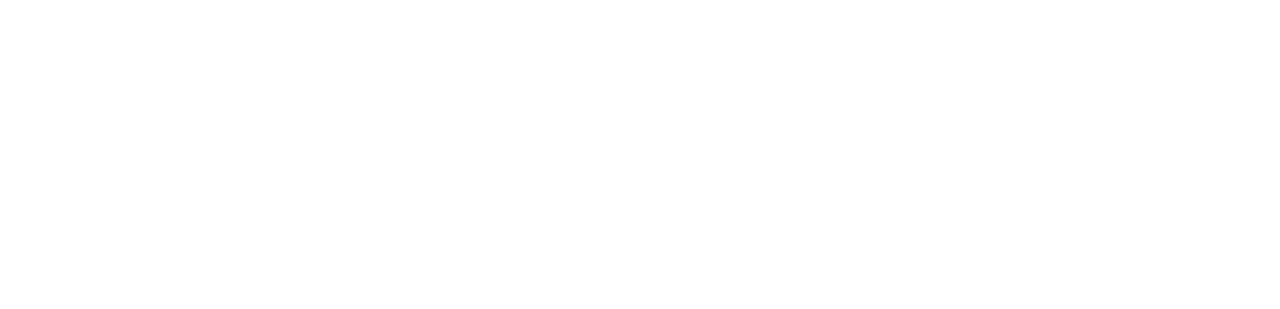
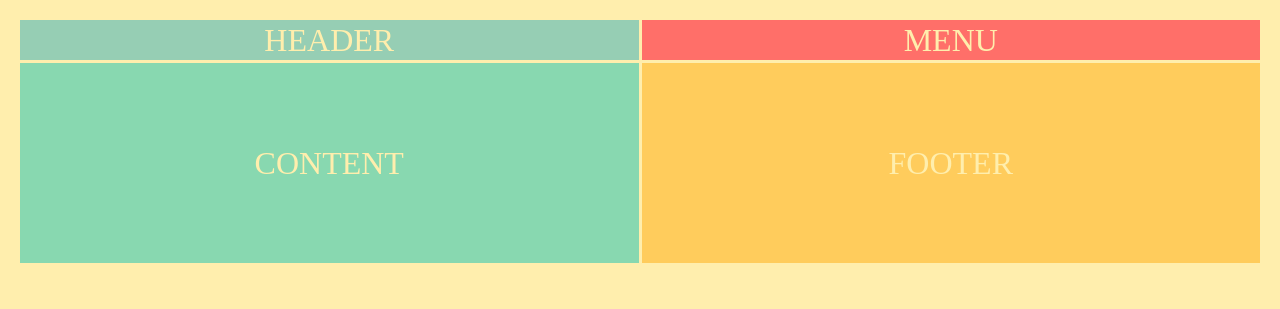
Before and after one commit to kotesh-arya/Grid-Application, a plain HTML site: page index.html in a window 1280 px wide. Drawn offline with Linux system fonts and the light colour scheme.

Commit message:
Added basic-styles & initiated grid
Initiated grid layout for whole page

```diff
--- /dev/null
+++ b/basic.css
@@ -0,0 +1,28 @@
+.container > div {
+    display: flex;
+    justify-content: center;
+    align-items: center;
+    font-size: 2em;
+    color: #ffeead;
+}
+
+html, body {
+  background-color: #ffeead;
+  margin: 10px;
+}
+
+.container > div:nth-child(1n) {
+  background-color: #96ceb4;
+}
+
+.container > div:nth-child(3n) {
+  background-color: #88d8b0;
+}
+
+.container > div:nth-child(2n) {
+      background-color: #ff6f69;
+}
+
+.container > div:nth-child(4n) {
+      background-color: #ffcc5c;
+}
--- a/index.html
+++ b/index.html
@@ -4,16 +4,15 @@
     <meta charset="UTF-8">
     <meta name="viewport" content="width=device-width, initial-scale=1.0">
     <link rel="stylesheet" href="styles.css">
+    <link rel="stylesheet" href="basic.css">
     <title>Document</title>
 </head>
 <body>
-    <main class="container">
-        <div></div>
-        <div></div>
-        <div></div>
-        <div></div>
-        <div></div>
-        <div></div>
-    </main>
+    <div class="container">
+        <div class="header">HEADER</div>
+        <div class="menu">MENU</div>
+        <div class="content">CONTENT</div>
+        <div class="footer">FOOTER</div>
+    </div>
 </body>
 </html>
--- a/styles.css
+++ b/styles.css
@@ -2,7 +2,17 @@
     margin: 0px;
     box-sizing: border-box;
 }
-.container{
+.container {
     display: grid;
+    grid-gap: 3px;
+    grid-template-columns: repeat(2, 1fr);
+    grid-template-rows: 40px 200px 40px;
+}
 
-}
+.header {}
+
+.menu {}
+
+.content {}
+
+.footer {}
```
Also changed, not shown: blog.html (+1 -1 lines).
